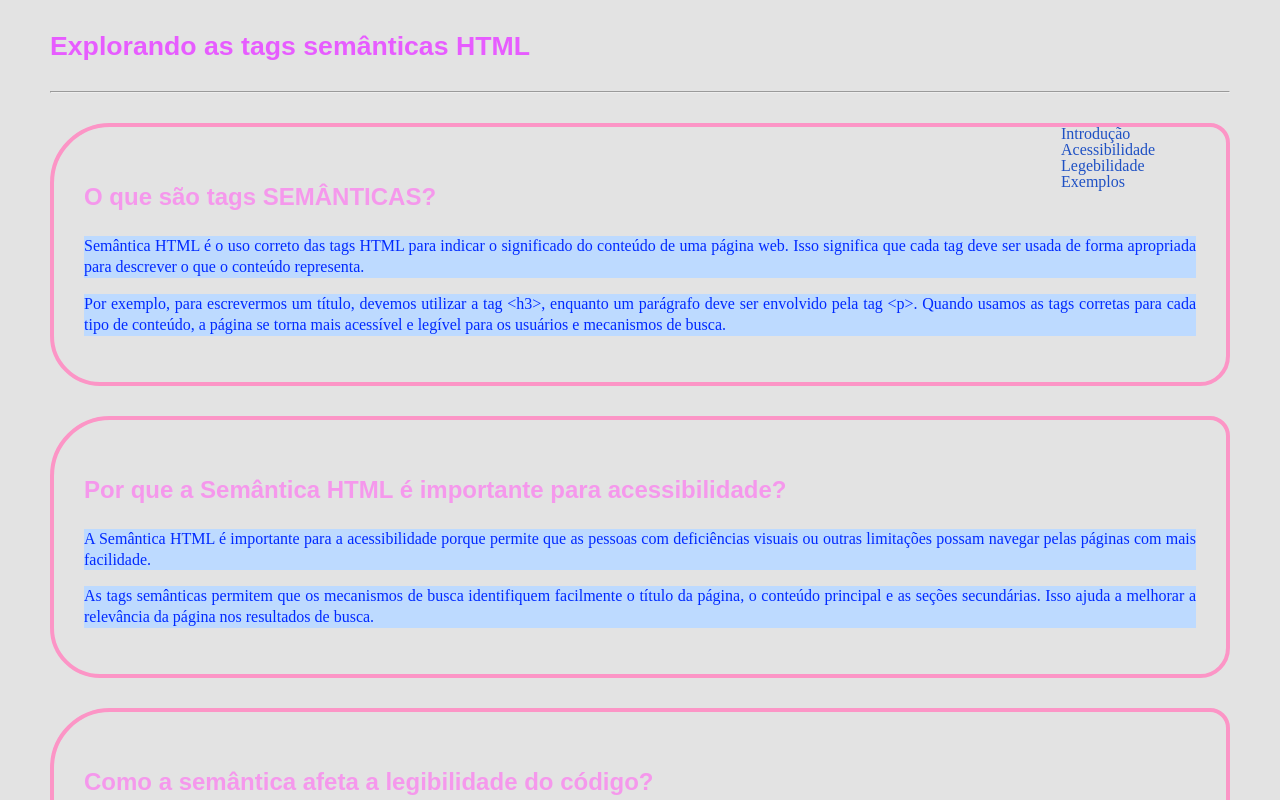
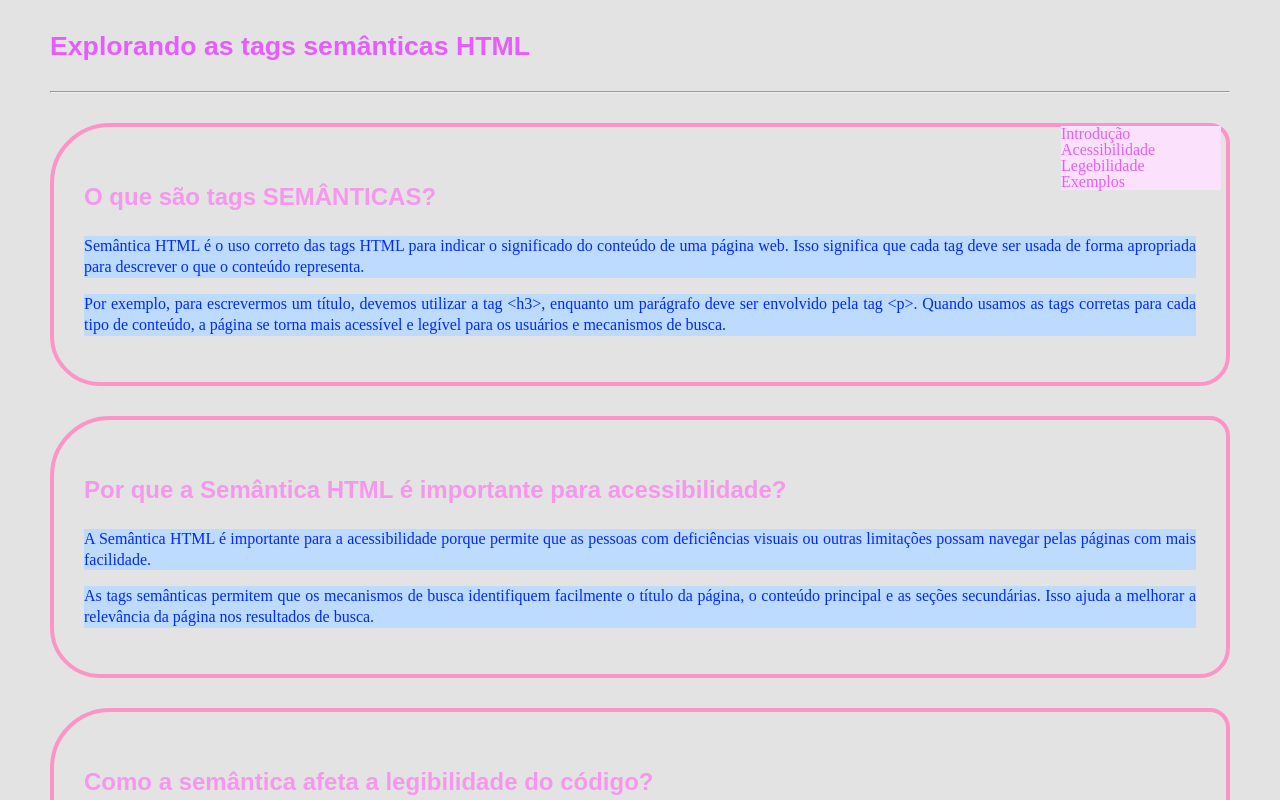
Before and after one commit to MarcelAnjos/html-semantico, a plain HTML site: page index.html in a window 1280 px wide. Shown: the top 800 px of the page. Drawn offline with Linux system fonts and the light colour scheme.

Commit message:
Aprendendo Combinadores

```diff
--- a/index.html
+++ b/index.html
@@ -19,23 +19,26 @@
     <header id="topo-pagina">
         <h1 class="title">Explorando as tags semânticas HTML</h1><hr>
         <aside>
+            <nav class="menu-principal">
+
                 <!-- Lista não ordenada -->
-            <ul>
+                <ul class=>
                     <!-- Item de lista -->
-                <li>
+                    <li class=>
                         <a href="#introducao">Introdução</a>
                     </li>
 
-                <li>
+                    <li >
                         <a href="#acessibilidade">Acessibilidade</a>
                     </li>
-                <li>
+                    <li >
                         <a href="#legibilidade">Legebilidade</a>
                     </li>
                     <li>
                         <a href="#exemplos">Exemplos</a>
                     </li>
                 </ul>
+            </nav>
         </aside>
 
       <section id="introducao">
--- a/style.css
+++ b/style.css
@@ -75,9 +75,14 @@ article {
 }
 
 li {
-    color: #6A28FF;
+    color: var(--cor-fundo);
 }
 
 a{
-    color: #1F51C4;
+    color: var(--cor-quartenaria);
+    text-decoration: dotted;
 }
+
+.menu-principal li {
+    background-color: var(--cor-secundaria);
+}
```
Lines whose indentation alone changed are shown as unchanged.
